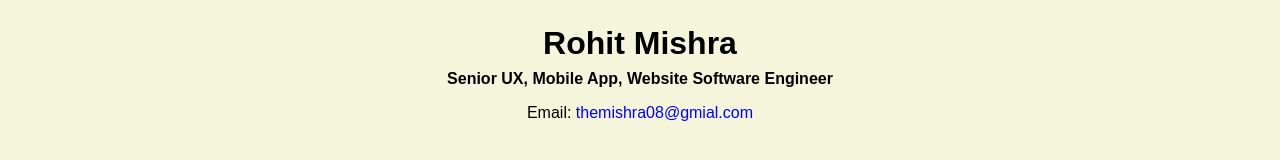
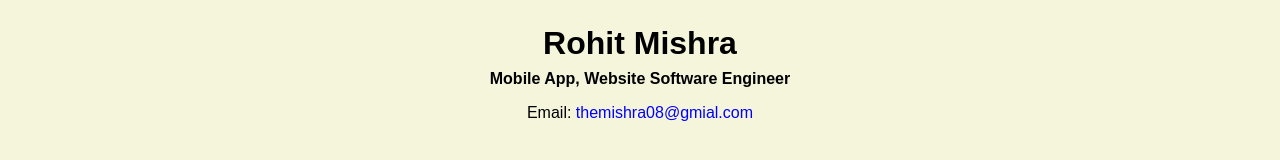
Before and after one commit to BruteForce-DSA/RohitMishra.github.io, a plain HTML site: page resume.html in a window 1280 px wide. Shown: the part 417-577 px from the top of the page. Drawn offline with Linux system fonts and the light colour scheme.

Commit message:
Update resume.html

```diff
--- a/resume.html
+++ b/resume.html
@@ -20,7 +20,7 @@
     <img src="images/headshot.jpg" alt="Harrison Kong's headshot" width="20%">
 
     <h1>Rohit Mishra</h1>
-    <h4>Senior UX, Mobile App, Website Software Engineer</h4>
+    <h4>Mobile App, Website Software Engineer</h4>
 
     <p>Email: <a href="mailto:themishra08@gmail.com" target="_blank">themishra08@gmial.com</a></p>
     <!-- don't post physical address, personal phone number or other personal information on the web! -->
```
